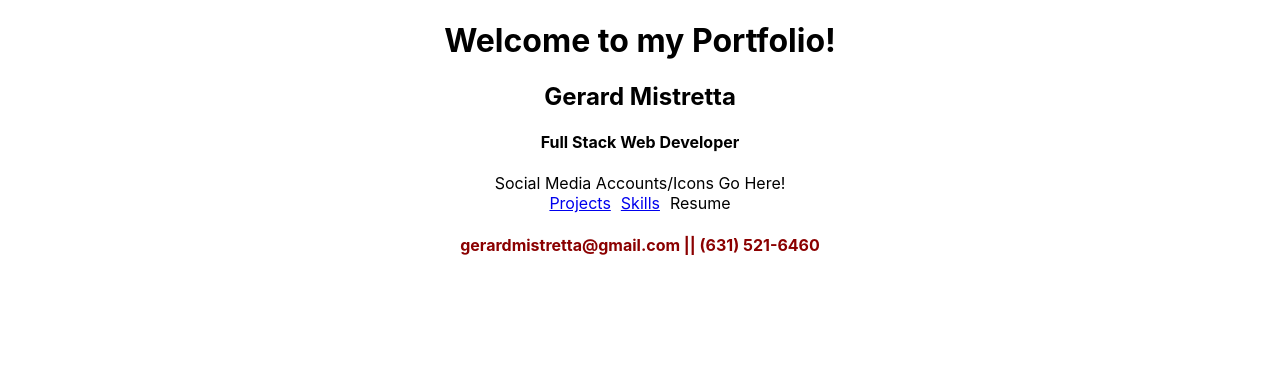
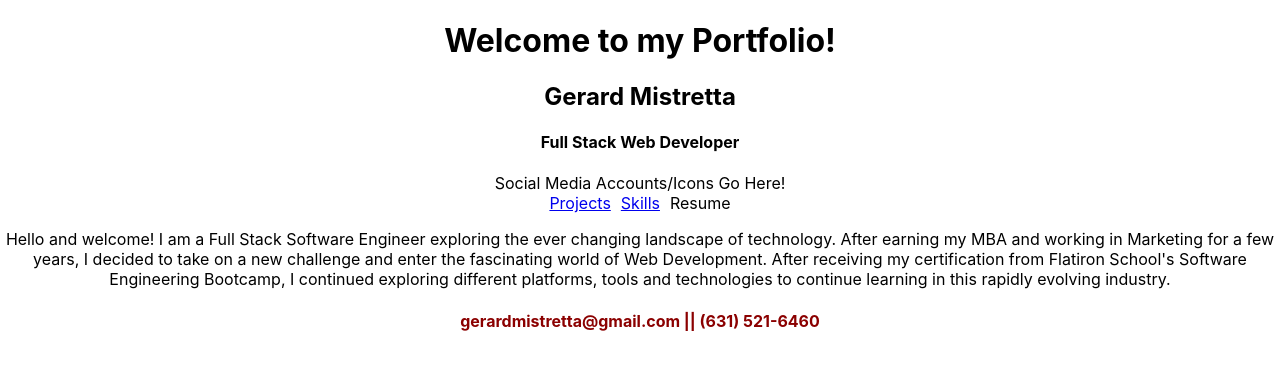
Before and after one commit to gerardmi24/portfolio, a React (Create React App) app in the folder portfolio/: page / in a window 1280 px wide. Shown: the top 370 px of the page. Built offline with nearby package versions, Linux system fonts and the light colour scheme.

Commit message:
Bio Complete

```diff
--- a/portfolio/src/Welcome.js
+++ b/portfolio/src/Welcome.js
@@ -4,6 +4,7 @@
 export default function Welcome() {
     return (
         <>
+            <header>
                 <div>
                     <div>
                         <h1 id="headerTitle"> Welcome to my Portfolio!</h1>
@@ -24,6 +25,17 @@
                         <a className="navOpps" target="_blank" rel="noreferrer noopener">Resume</a>
                     </div>
                 </div>
+            </header>
+            <div>
+                <p>
+                    Hello and welcome! I am a Full Stack Software Engineer exploring the ever changing
+                    landscape of technology. After earning my MBA and working in Marketing for a few years,
+                    I decided to take on a new challenge and enter the fascinating world of Web Development.
+                    After receiving my certification from Flatiron School's Software Engineering Bootcamp,
+                    I  continued exploring different platforms, tools and technologies to continue learning
+                    in this rapidly evolving industry.
+                </p>
+            </div>
         </>
     )
 }
```
Lines whose indentation alone changed are shown as unchanged.
